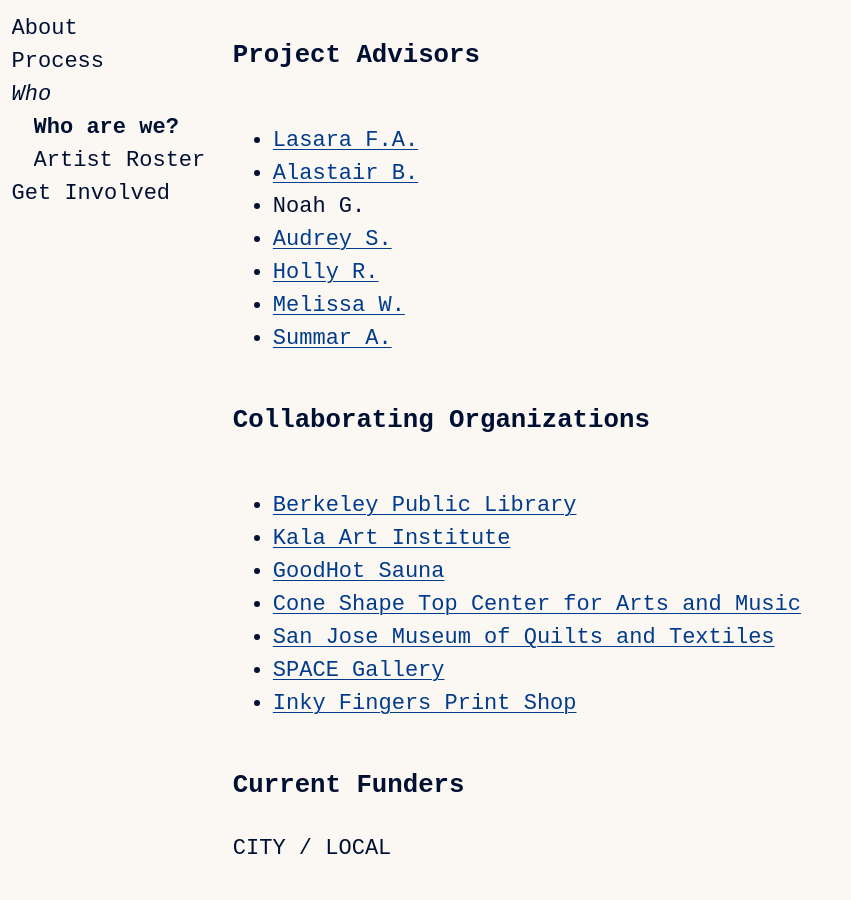
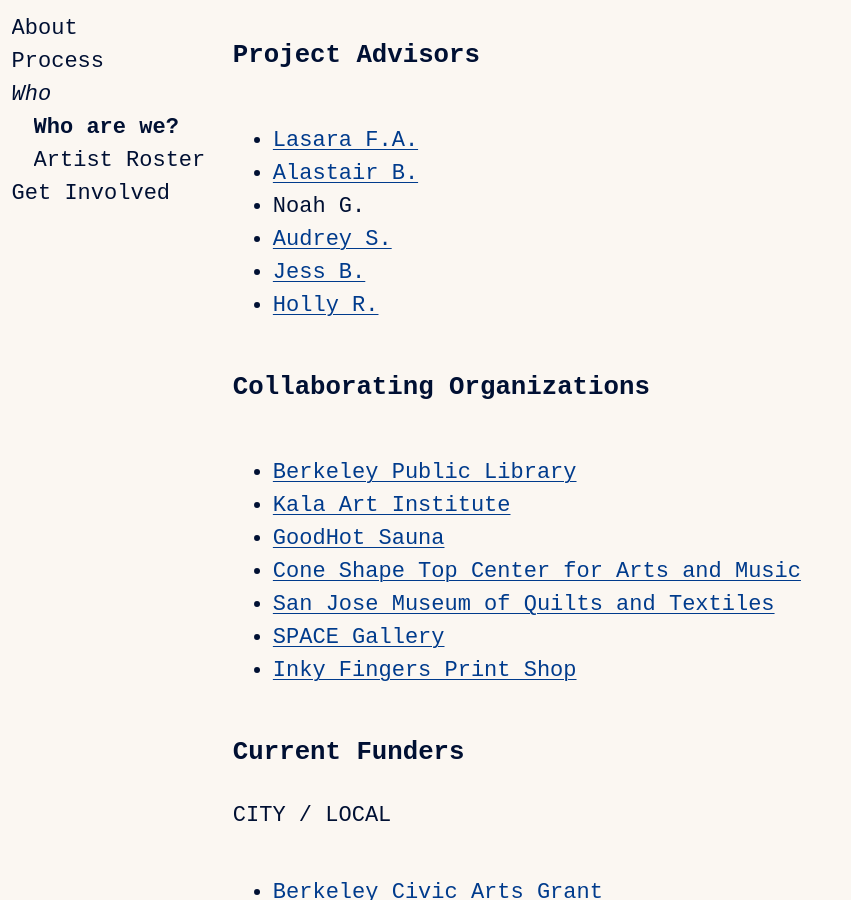
Before and after one commit to danieldickison/transmission-site, a Jekyll site: the page built from who.markdown, in a window 1280 px wide and 900 px high, scrolled down 1643 px. Shown: the whole window, without its empty margins (0-851 px from the left). Built offline with Jekyll 4.4.1, drawn with Linux system fonts in a browser that asks for light colours; some web fonts are replaced; our own code applies the rules of GitHub Pages for plain Markdown files.

Commit message:
Update who.markdown

```diff
--- a/who.markdown
+++ b/who.markdown
@@ -43,9 +43,8 @@
 * [Alastair B.](https://www.kalw.org/people/alastair-boone)
 * Noah G.
 * [Audrey S.](http://therapywithaudrey.com)
+* [Jess B.](publiclibraryquilts.com)
 * [Holly R.](truefalse.org)
-* [Melissa W.](https://melissawymantherapy.com/)
-* [Summar A.](https://summarabdallah.com/)
 
 ### Collaborating Organizations
 
@@ -63,7 +62,6 @@
 * [Berkeley Civic Arts Grant](https://berkeleyca.gov/community-recreation/civic-arts/civic-arts-grants)
 * [Pacific Center for Human Growth](https://www.pacificcenter.org/)
 * [Sisters of Perpetual Indulgence](https://www.thesisters.org/)
-
 
 
 FOUNDATION
```
